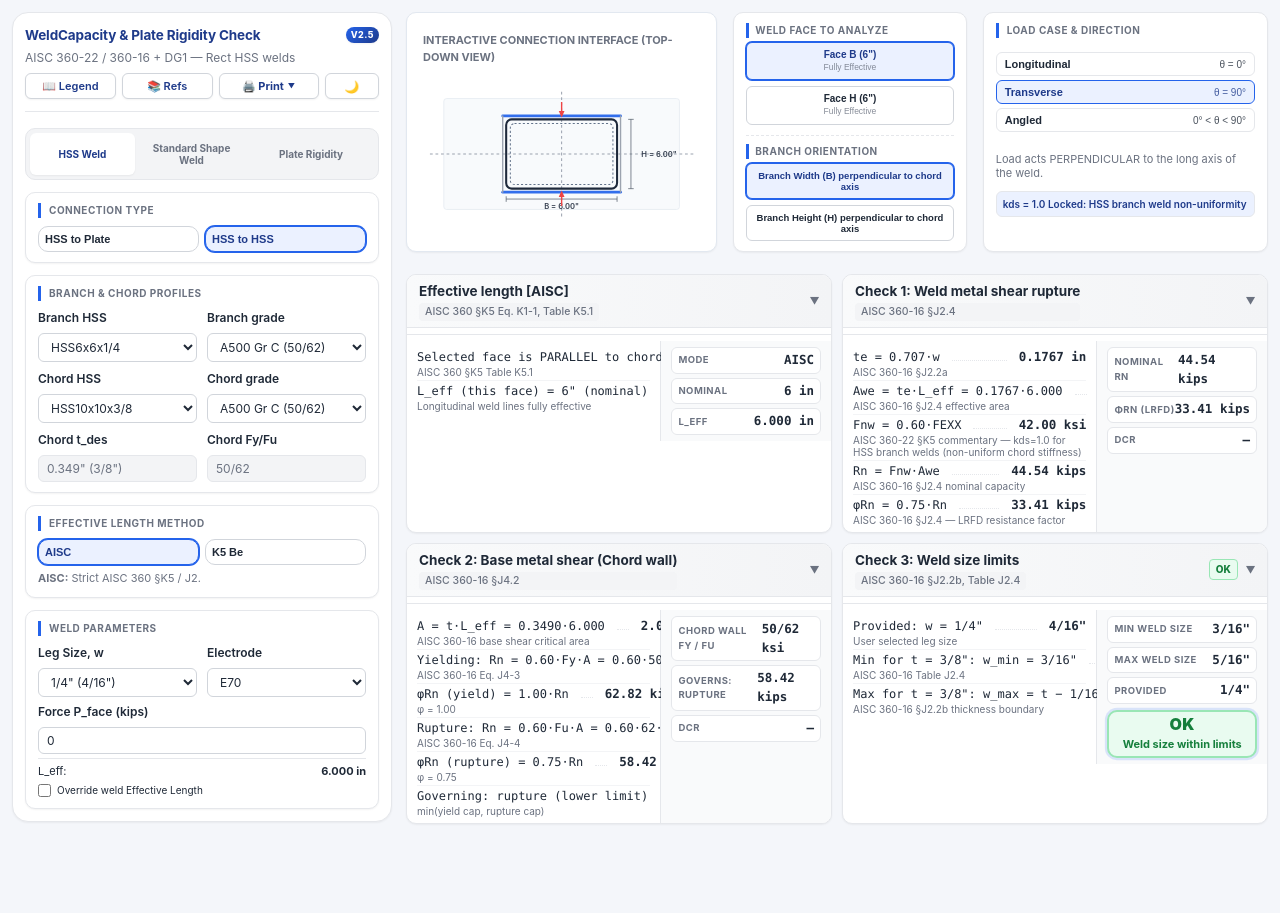
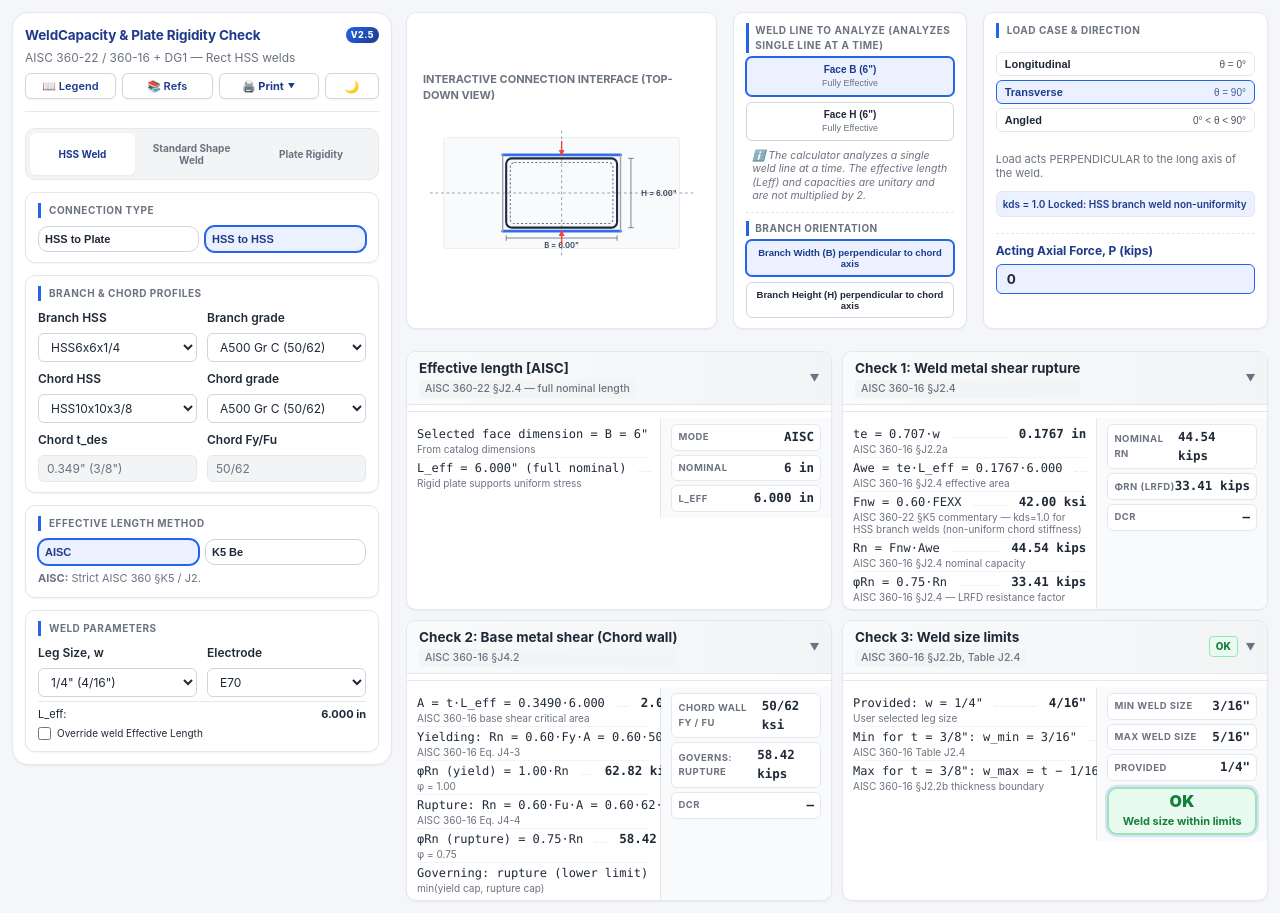
Before and after one commit to mEat89/weldCalc, a React (Vite) app: page / in a window 1280 px wide. Before the commit the page ends 836 px from the top, so only its background shows below. Built offline with nearby package versions, Linux system fonts and the light colour scheme.

Commit message:
feat: add HSSTab and StandardShapesTab to UI for weld rigidity analysis

```diff
--- a/src/components/tabs/HSSTab.jsx
+++ b/src/components/tabs/HSSTab.jsx
@@ -188,15 +188,10 @@ export default function HSSTab({ activeTab, setActiveTab, tabs, setLegendOpen, s
 
   const faceDescription = (() => {
     const dimLabel = `length = ${selectedFaceDim} = ${selectedFaceNominal}"`;
-    if (connType === "hss2plate") {
-      if (lengthMode === "k5") {
-        return `Face along ${selectedFaceDim} (${dimLabel}) — K5 Be reduction applied (engineering judgment)`;
-      }
-      return `Face along ${selectedFaceDim} (${dimLabel}) — full nominal length per AISC`;
+    if (lengthMode === "k5") {
+      return `Face along ${selectedFaceDim} (${dimLabel}) — K5 Be reduction applied`;
     }
-    return isTransverseFace
-      ? `Face along ${selectedFaceDim} — TRANSVERSE to chord (${dimLabel}) — K5 reduction applies`
-      : `Face along ${selectedFaceDim} — PARALLEL to chord (${dimLabel}) — fully effective`;
+    return `Face along ${selectedFaceDim} (${dimLabel}) — full nominal length per AISC`;
   })();
 
   const activeLengthMethods = LENGTH_METHODS.filter((m) => m.id !== "cbfem");
@@ -209,7 +204,7 @@ export default function HSSTab({ activeTab, setActiveTab, tabs, setLegendOpen, s
     let codeRef = "";
     if (lengthMode === "k5" && connType === "hss2plate") {
       codeRef = "AISC 360 §K5 Eq. K1-1 (engineering judgment — plate as chord)";
-      if (isTransverseFace && k5) {
+      if (k5) {
         traceSteps = [
           { eq: `Chord B (HSS face dim) = ${selectedFaceNominal}"`, codeRef: "HSS face dimension used as plate chord proxy", value: `${selectedFaceNominal} in` },
           { eq: `B/t (plate) = ${selectedFaceNominal} / ${plateT.toFixed(4)} = ${k5.Bt.toFixed(2)}`, codeRef: "Plate slenderness ratio (face dim / plate thickness)", value: k5.Bt.toFixed(2) },
@@ -218,24 +213,16 @@ export default function HSSTab({ activeTab, setActiveTab, tabs, setLegendOpen, s
           { eq: `Be = min(Be_raw, Bb) = min(${k5.beRaw.toFixed(3)}, ${selectedFaceNominal})`, codeRef: k5.capped ? "Capped at Bb" : "Be < Bb — reduction governs", value: `${k5.be.toFixed(3)} in` },
           { eq: `L_eff (this face) = Be`, codeRef: "K5 reduction width applied to selected face", value: `${k5.be.toFixed(3)} in` },
         ];
-      } else {
-        traceSteps = [
-          { eq: `Face is parallel to bending axis`, codeRef: "K5 mode: K5 applies only to transverse welds", value: "—" },
-          { eq: `L_eff (this face) = ${selectedFaceNominal}" (nominal)`, codeRef: "Longitudinal welds fully effective", value: `${selectedFaceNominal} in` },
-        ];
       }
-    } else if (connType === "hss2hss" && k5) {
+    } else if (lengthMode === "k5" && connType === "hss2hss" && k5) {
       codeRef = "AISC 360 §K5 Eq. K1-1, Table K5.1";
-      traceSteps = isTransverseFace ? [
-        { eq: `β = Bb / B = ${transverseLen} / ${chord.B} = ${k5.beta.toFixed(3)}`, codeRef: "Width ratio checking (§K1)", value: k5.beta > 1.0 ? "β > 1 — invalid" : "OK" },
+      traceSteps = [
+        { eq: `β = Bb / B = ${selectedFaceNominal} / ${chord.B} = ${k5.beta.toFixed(3)}`, codeRef: "Width ratio checking (§K1)", value: k5.beta > 1.0 ? "β > 1 — invalid" : "OK" },
         { eq: `B/t = ${chord.B} / ${chord.tDes.toFixed(4)} = ${k5.Bt.toFixed(2)}`, codeRef: "Chord member wall slenderness", value: k5.Bt.toFixed(2) },
         { eq: `Be_raw = (10/(B/t))·(Fy·t / (Fyb·tb))·Bb`, codeRef: "AISC 360 §K5 Eq. K1-1", value: `${k5.beRaw.toFixed(3)} in` },
-        { eq: `     = (10/${k5.Bt.toFixed(2)})·(${chordGrade.fy}·${chord.tDes.toFixed(4)} / (${branchGrade.fy}·${branch.tDes.toFixed(4)}))·${transverseLen}`, codeRef: "Substituted properties", value: `${k5.beRaw.toFixed(3)} in` },
-        { eq: `Be = min(Be_raw, Bb) = min(${k5.beRaw.toFixed(3)}, ${transverseLen})`, codeRef: k5.capped ? "Capped at Bb (§K5 limit)" : "Be < Bb — reduction governs", value: `${k5.be.toFixed(3)} in` },
-        { eq: `L_eff (this face) = Be`, codeRef: "Transverse face weld effective length", value: `${k5.be.toFixed(3)} in` },
-      ] : [
-        { eq: `Selected face is PARALLEL to chord axis`, codeRef: "AISC 360 §K5 Table K5.1", value: "—" },
-        { eq: `L_eff (this face) = ${parallelLen}" (nominal)`, codeRef: "Longitudinal weld lines fully effective", value: `${parallelLen} in` },
+        { eq: `     = (10/${k5.Bt.toFixed(2)})·(${chordGrade.fy}·${chord.tDes.toFixed(4)} / (${branchGrade.fy}·${branch.tDes.toFixed(4)}))·${selectedFaceNominal}`, codeRef: "Substituted properties", value: `${k5.beRaw.toFixed(3)} in` },
+        { eq: `Be = min(Be_raw, Bb) = min(${k5.beRaw.toFixed(3)}, ${selectedFaceNominal})`, codeRef: k5.capped ? "Capped at Bb (§K5 limit)" : "Be < Bb — reduction governs", value: `${k5.be.toFixed(3)} in` },
+        { eq: `L_eff (this face) = Be`, codeRef: "Weld effective length with K5 reduction", value: `${k5.be.toFixed(3)} in` },
       ];
     } else {
       codeRef = "AISC 360-22 §J2.4 — full nominal length";
@@ -480,18 +467,7 @@ export default function HSSTab({ activeTab, setActiveTab, tabs, setLegendOpen, s
             </Field>
           </div>
 
-          <div className="mt-1">
-            <Field label="Force P_face (kips)">
-              <input
-                type="number"
-                min="0"
-                step="0.1"
-                value={pFace}
-                onChange={(e) => setPFace(parseFloat(e.target.value) || 0)}
-                className="form-input compact"
-              />
-            </Field>
-          </div>
+
 
           <div style={{ borderTop: "1px solid var(--border-color)", paddingTop: "4px", display: "flex", flexDirection: "column", gap: "2px", marginTop: "4px" }}>
             <div style={{ display: "flex", justifyContent: "space-between", fontSize: "11px" }}>
@@ -545,9 +521,8 @@ export default function HSSTab({ activeTab, setActiveTab, tabs, setLegendOpen, s
 
           {/* Column 2: Weld Face Selection & Branch Orientation (Standalone Card) */}
           <div className="card compact top-grid-card" style={{ display: "flex", flexDirection: "column", gap: "10px", justifyContent: "center" }}>
-
             <div style={{ display: "flex", flexDirection: "column", gap: "4px" }}>
-              <div className="card-section-label" style={{ margin: 0, paddingLeft: "6px", fontSize: "10px" }}>Weld Face to Analyze</div>
+              <div className="card-section-label" style={{ margin: 0, paddingLeft: "6px", fontSize: "10px" }}>Weld Line to Analyze (analyzes single line at a time)</div>
               <div className="toggle-btn-grid" style={{ display: "grid", gridTemplateColumns: "1fr", gap: "6px" }}>
                 {FACE_TYPES.map((f) => {
                   const active = selectedFaceDim === f.id;
@@ -564,10 +539,13 @@ export default function HSSTab({ activeTab, setActiveTab, tabs, setLegendOpen, s
                       style={{ padding: "6px 8px", fontSize: "10px", borderRadius: "var(--radius-sm)", display: "flex", flexDirection: "column", alignItems: "center", textAlign: "center" }}
                     >
                       <div className="btn-main-label" style={{ fontSize: "10px", fontWeight: "700" }}>Face {f.id} ({lengthStr})</div>
-                      <div className="btn-sub-label" style={{ fontSize: "8.5px", margin: "2px 0 0 0", opacity: 0.8 }}>{subLabel}</div>
+                      <div className="btn-sub-label" style={{ fontSize: "9px", marginTop: "2px" }}>{subLabel}</div>
                     </button>
                   );
                 })}
+              </div>
+              <div style={{ fontSize: "10.5px", color: "var(--text-muted)", marginTop: "4px", lineHeight: "1.25", fontStyle: "italic", paddingLeft: "6px" }}>
+                ℹ️ The calculator analyzes a single weld line at a time. The effective length (Leff) and capacities are unitary and are not multiplied by 2.
               </div>
             </div>
 
@@ -671,6 +649,21 @@ export default function HSSTab({ activeTab, setActiveTab, tabs, setLegendOpen, s
                 />
               </div>
             )}
+            <div style={{ marginTop: "10px", paddingTop: "8px", borderTop: "1px dashed var(--border-color)" }}>
+              <label htmlFor="demand-input" style={{ fontSize: "12px", fontWeight: "700", color: "var(--primary-dark)", display: "block", marginBottom: "4px" }}>
+                Acting Axial Force, P (kips)
+              </label>
+              <input
+                id="demand-input"
+                type="number"
+                min="0"
+                step="0.5"
+                value={pFace}
+                onChange={(e) => setPFace(parseFloat(e.target.value) || 0)}
+                className="form-input"
+                style={{ fontSize: "13.5px", fontWeight: "700", padding: "6px 10px", borderColor: "var(--primary)", backgroundColor: "var(--primary-light)" }}
+              />
+            </div>
           </div>
         </div>
 
--- a/src/components/tabs/StandardShapesTab.jsx
+++ b/src/components/tabs/StandardShapesTab.jsx
@@ -239,19 +239,7 @@ export default function StandardShapesTab({ activeTab, setActiveTab, tabs, setLe
             </Field>
           </div>
 
-          <div style={{ marginTop: "8px", borderTop: "1px solid var(--border-color)", paddingTop: "8px" }}>
-            <Field label="Demand, P (kips)">
-              <input
-                type="number"
-                min="0"
-                step="0.1"
-                value={appliedLoad}
-                onChange={(e) => setAppliedLoad(parseFloat(e.target.value) || 0)}
-                className="form-input compact"
-                style={{ padding: "4px 6px" }}
-              />
-            </Field>
-          </div>
+
         </div>
       </aside>
 
@@ -333,6 +321,21 @@ export default function StandardShapesTab({ activeTab, setActiveTab, tabs, setLe
                 />
               </div>
             )}
+            <div style={{ marginTop: "10px", paddingTop: "8px", borderTop: "1px dashed var(--border-color)" }}>
+              <label htmlFor="demand-input" style={{ fontSize: "12px", fontWeight: "700", color: "var(--primary-dark)", display: "block", marginBottom: "4px" }}>
+                Acting Axial Force, P (kips)
+              </label>
+              <input
+                id="demand-input"
+                type="number"
+                min="0"
+                step="0.5"
+                value={appliedLoad}
+                onChange={(e) => setAppliedLoad(parseFloat(e.target.value) || 0)}
+                className="form-input"
+                style={{ fontSize: "13.5px", fontWeight: "700", padding: "6px 10px", borderColor: "var(--primary)", backgroundColor: "var(--primary-light)" }}
+              />
+            </div>
           </div>
 
           {/* Column 3: AISC 360-16 Weld Reference Guide */}
```
